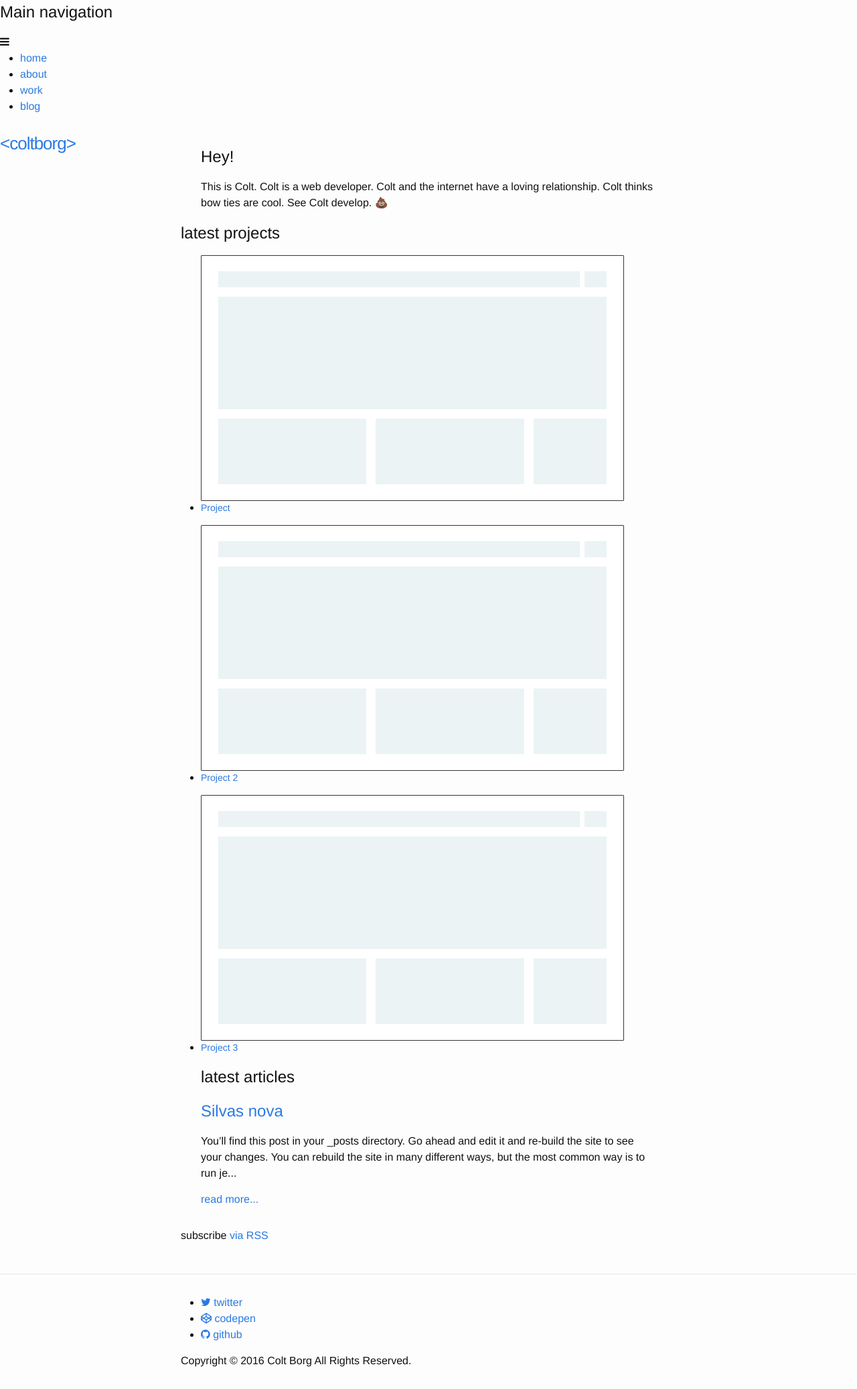
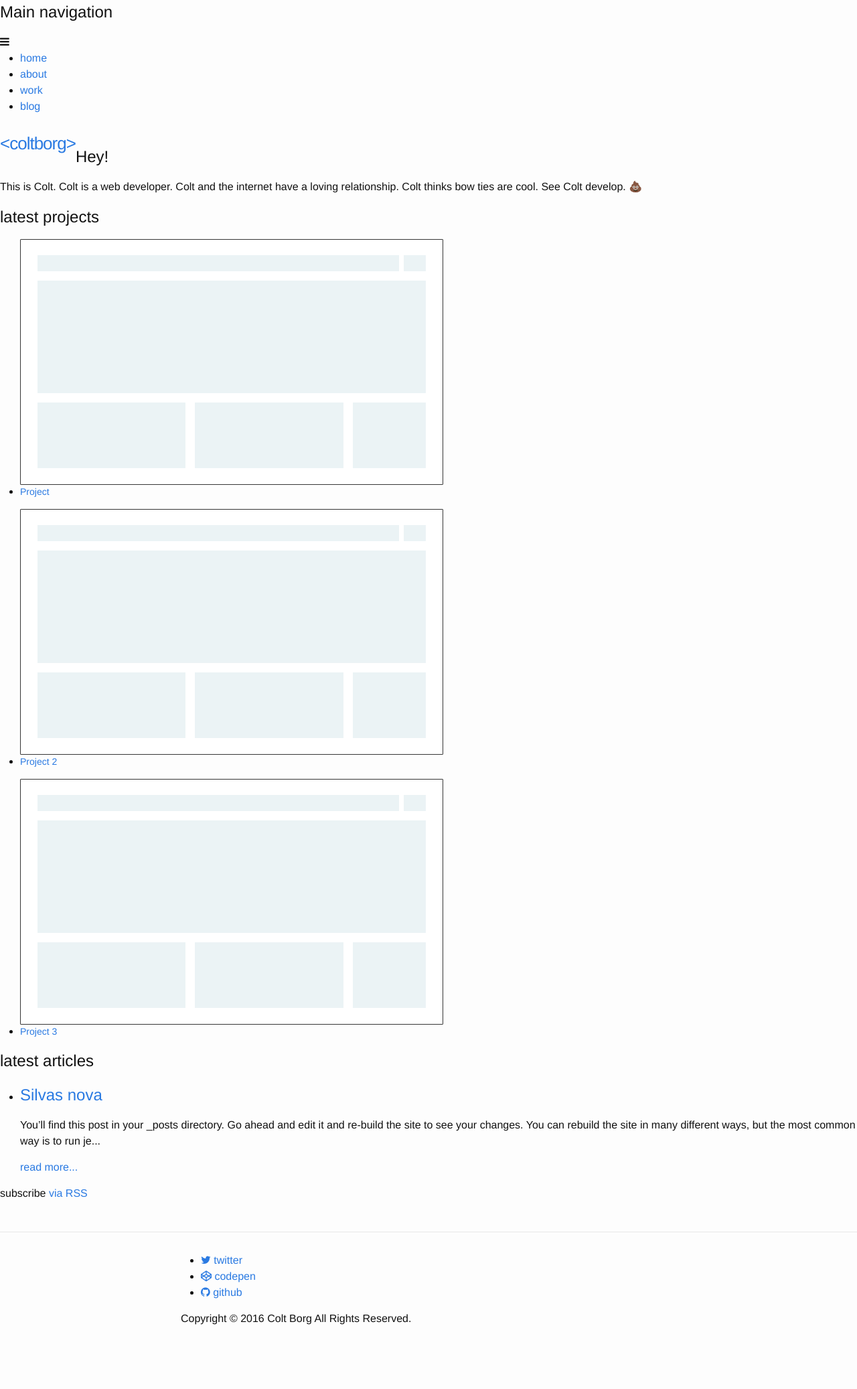
Before and after one commit to coltborg/legendofcolt.github.io, a Jekyll site: the page built from index.html, in a window 1280 px wide. Shown: the whole page at 67% size. Built offline with Jekyll 4.4.1, drawn with Linux system fonts in a browser that asks for light colours; nearby versions of some CDN libraries; after the commit the page ends 2011 px from its top, so only the background shows below that.

Commit message:
added index Content

```diff
--- a/_layouts/default.html
+++ b/_layouts/default.html
@@ -7,11 +7,9 @@
 
     {% include header.html %}
 
-    <main role="main">
+    <main class="clearfix" role="main">
       <div class="page-content">
-        <div class="wrapper">
-          {{ content }}
-        </div>
+        {{ content }}
       </div>
     </main>
 
--- a/index.html
+++ b/index.html
@@ -5,41 +5,36 @@
 <div class="home">
 
   <!-- section for introduction -->
-  <article class="site-section">
-    <div class="wrapper">
+  <article class="introduction">
+    <div class="wrap">
       <h1>Hey!</h1>
       <p>This is Colt. Colt is a web developer. Colt and the internet have a loving relationship. Colt thinks bow ties are cool. See Colt develop. 💩</p>
-
     </div>
   </article>
 
   <!-- seation for latest projects -->
-  <section class="site-section">
+  <section class="latest-projects wrap clearfix">
     <h1>latest projects</h1>
     <ul class="project-list">
       {% for project in site.categories['project'] | limit: 3 %}
         {% include project.html %}
       {% endfor %}
-
     </ul>
   </section>
 
   <!-- seation for latest articles -->
-  <section class="site-section site-section-last">
-   <div class="wrapper">
+  <section class="latest-articles">
+   <div class="wrap clearfix">
      <h1>latest articles</h1>
-     <ul class="post-list">
+     <ul class="article-list">
        {% for post in site.categories['blog'] | limit: 2 %}
-         <li class="post">
+         <li class="article">
            {% include post.html %}
          </li>
        {% endfor %}
-
      </ul>
+     <p class="rss-subscribe">subscribe <a href="{{ "/feed.xml" | prepend: site.baseurl }}">via RSS</a></p>
    </div>
   </section>
 
-
-  <p class="rss-subscribe">subscribe <a href="{{ "/feed.xml" | prepend: site.baseurl }}">via RSS</a></p>
-
 </div>
```
